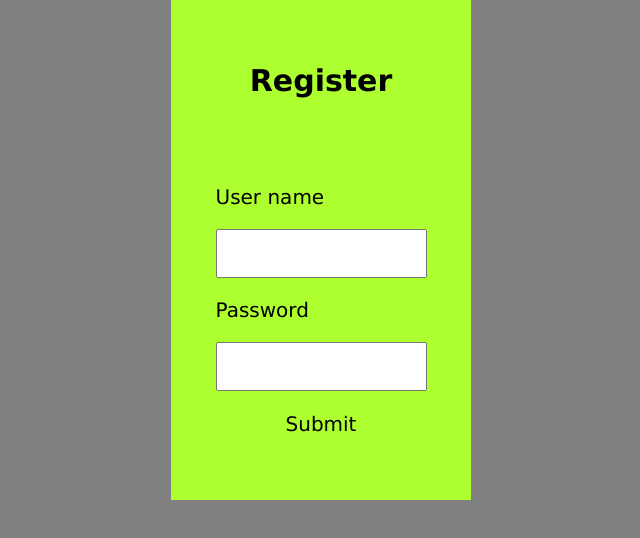
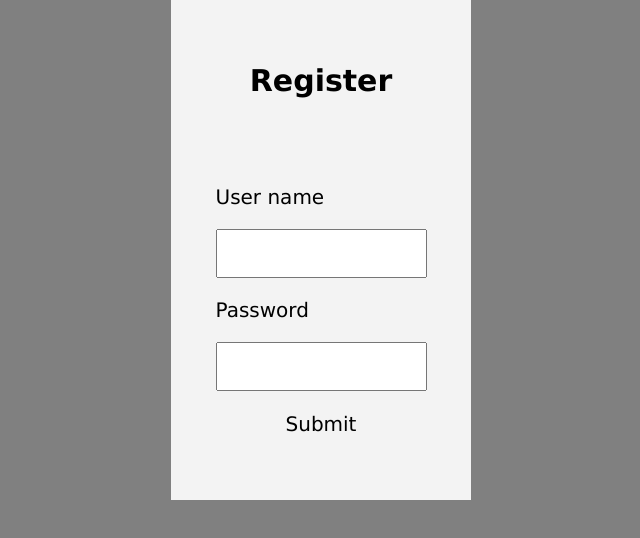
Before and after one commit to rom-dem/202301-w7chwe-roman-demchuk-front, a React (Create React App) app: page / in a window 1280 px wide. Shown: the top 538 px of the page, without its empty margins (319-959 px from the left). Built offline with nearby package versions, Linux system fonts and the light colour scheme.

Commit message:
Add testing to RegisterForm

```diff
--- a/src/App.tsx
+++ b/src/App.tsx
@@ -1,11 +1,7 @@
 import RegisterForm from "./components/RegisterForm";
 
 const App = () => {
-  return (
-    <div>
-      <RegisterForm />
-    </div>
-  );
+  return <RegisterForm />;
 };
 
 export default App;
--- a/src/components/RegisterFormStyled.tsx
+++ b/src/components/RegisterFormStyled.tsx
@@ -3,7 +3,7 @@ import styled from "styled-components";
 const RegisterFormStyled = styled.form`
   display: flex;
   flex-direction: column;
-  background-color: greenyellow;
+  background-color: #ffffffe6;
   min-height: 500px;
   width: 300px;
   padding: 20px;
```
Also changed, not shown: 1 other file (tests, documents, lock files or other folders).
